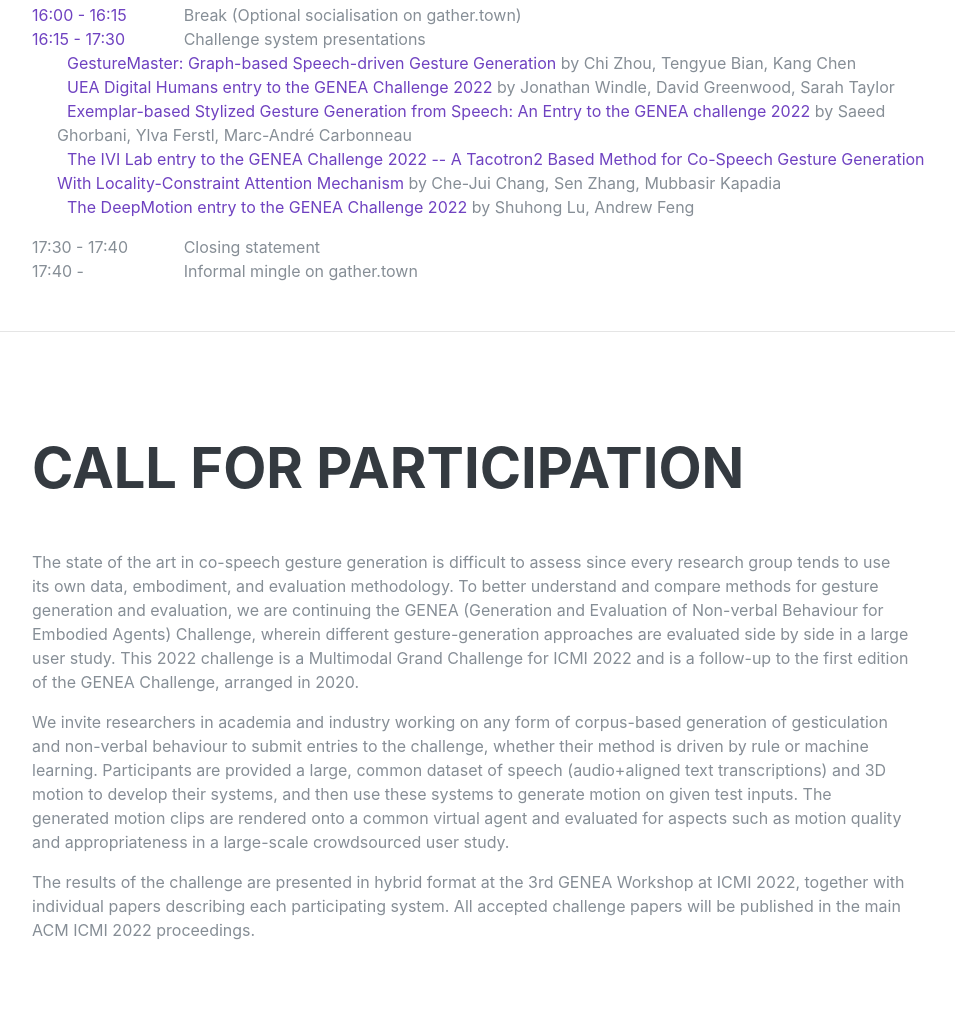
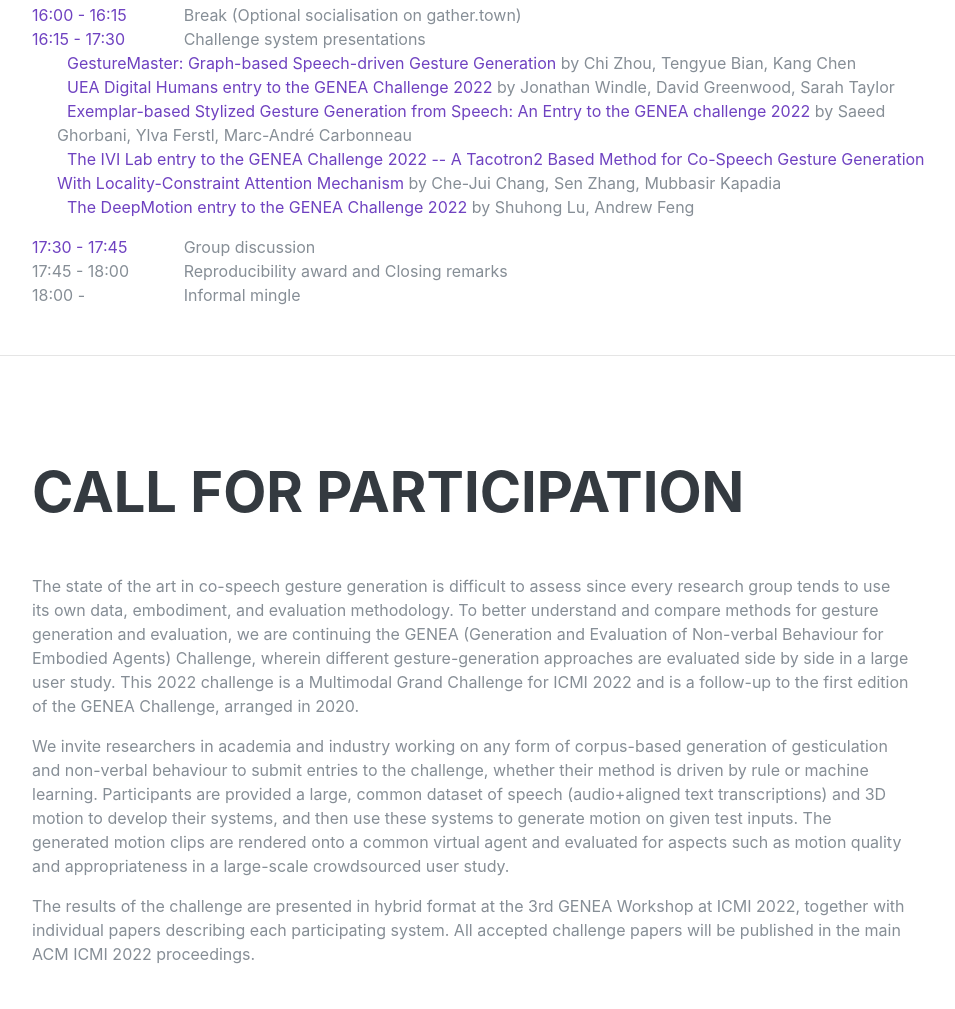
Before and after one commit to genea-workshop/2022, a website: page challenge/index.html in a window 1280 px wide. Shown: the part 2337-3346 px from the top of the page, without its empty margins (320-1275 px from the left). Drawn offline with Linux system fonts and the light colour scheme; a web font is replaced by a local one.

Commit message:
Add discussion back

```diff
--- a/challenge/index.html
+++ b/challenge/index.html
@@ -219,12 +219,16 @@
           </ul>
         </div>
         <div class="row">
-          <div class="col">17:30&nbsp;-&nbsp;17:40</div>
-          <div class="col-10">Closing statement</div>
+          <div class="col"><a href="https://everytimezone.com/s/08118ade" target="_blank">17:30&nbsp;-&nbsp;17:45 </a> </div>
+          <div class="col-10">Group discussion</div>
         </div>
         <div class="row">
-          <div class="col">17:40&nbsp;-&nbsp;</div>
-          <div class="col-10">Informal mingle on gather.town</div>
+          <div class="col">17:45&nbsp;-&nbsp;18:00</div>
+          <div class="col-10">Reproducibility award and Closing remarks</div>
+        </div>
+        <div class="row">
+          <div class="col">18:00&nbsp;-&nbsp;</div>
+          <div class="col-10">Informal mingle</div>
         </div>
       </div>
     </section>
```
